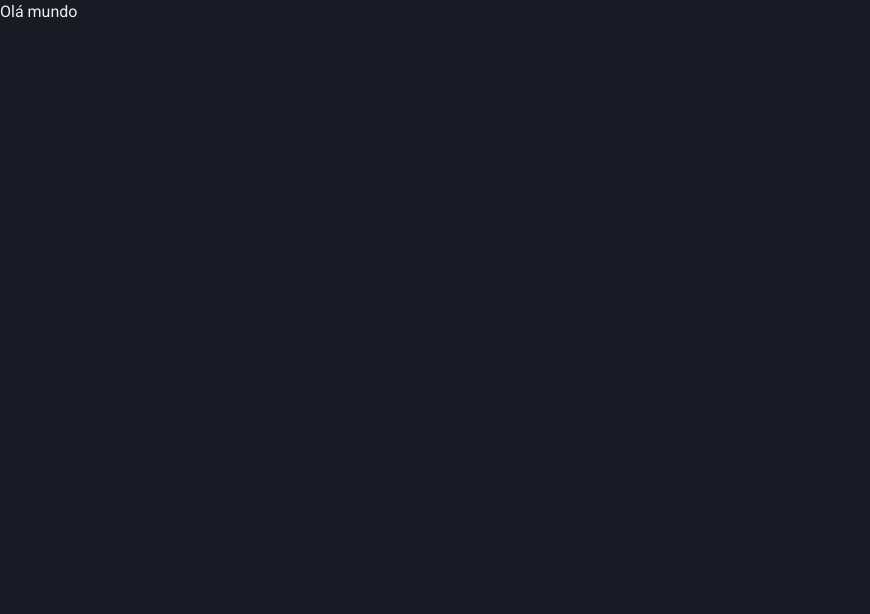
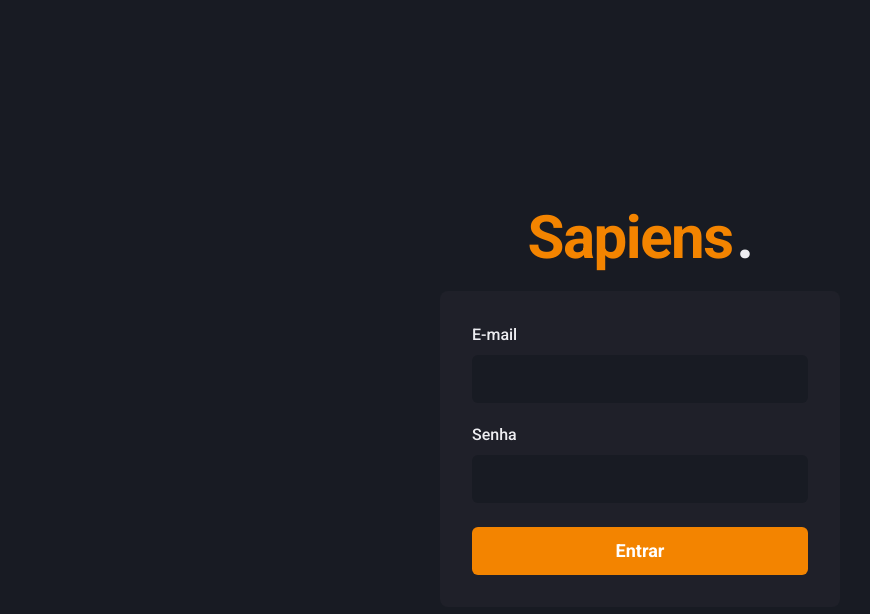
Before and after one commit to araujo-jp/prova-sapiens, a Next.js app: page / in a window 1280 px wide. Shown: the top 614 px of the page, without its empty margins (0-870 px from the left). Built offline with nearby package versions, Linux system fonts and the light colour scheme.

Commit message:
feat: page login

```diff
--- a/src/pages/index.tsx
+++ b/src/pages/index.tsx
@@ -1,10 +1,41 @@
+import { Flex, Stack, Button } from '@chakra-ui/react'
 import type { NextPage } from 'next'
+
+import { Logo } from '../components/logo'
+import { Input } from '../components/form';
 
 const Home: NextPage = () => {
   return (
-    <div>
-      <p>Olá mundo</p>
-    </div>
+    <Flex width="100vw" height="100vh" align="center" justify="center" direction="column">
+
+      <Stack width="100%" maxWidth={600} align="center" spacing="2">
+
+        <Logo width="auto" fontSize="6xl" />
+
+        <Flex as="form" width="100%" maxWidth={400} bg="gray.800" padding="8" borderRadius={8} flexDir="column">
+
+          <Stack spacing="5">
+
+            <Input label="E-mail" name="email" type="email" tabIndex={1} />
+
+            <Input label="Senha" name="password" type="password" tabIndex={2} />
+
+          </Stack>
+
+          <Button
+            type="submit"
+            mt="6"
+            colorScheme="orange"
+            size="lg"
+          >
+            Entrar
+          </Button>
+
+        </Flex>
+
+      </Stack>
+
+    </Flex>
 
   )
 }
```
